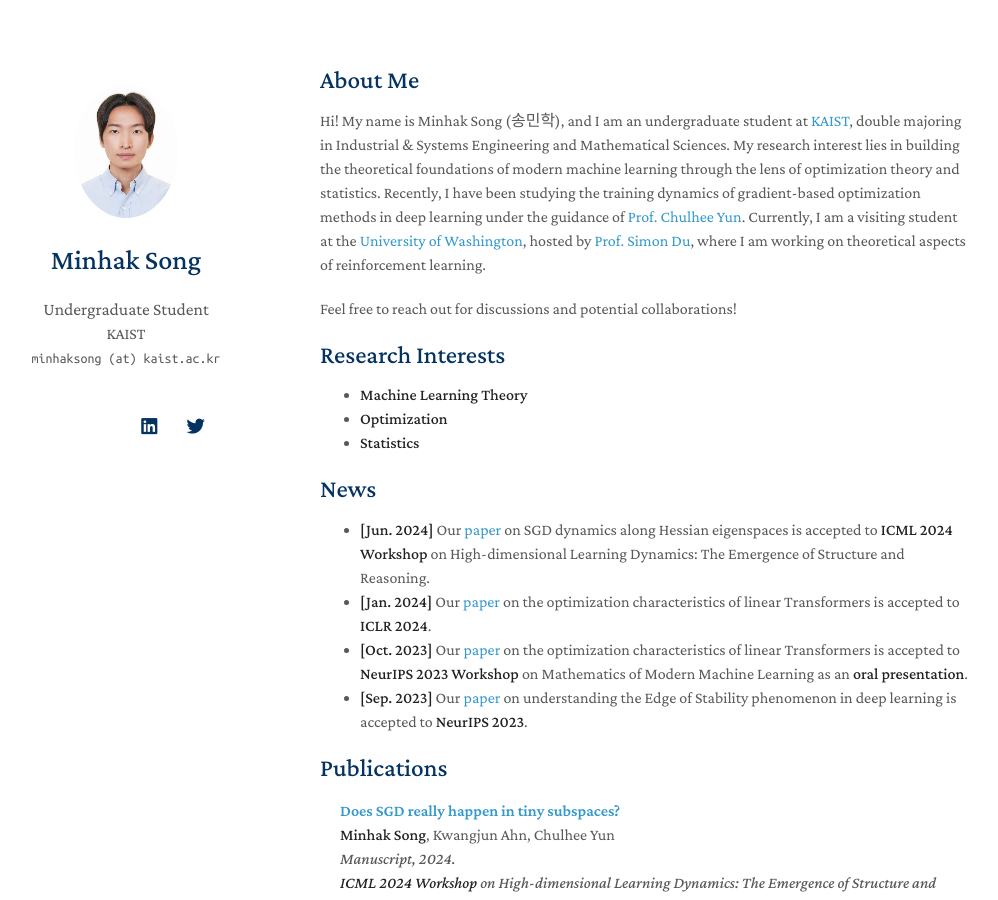
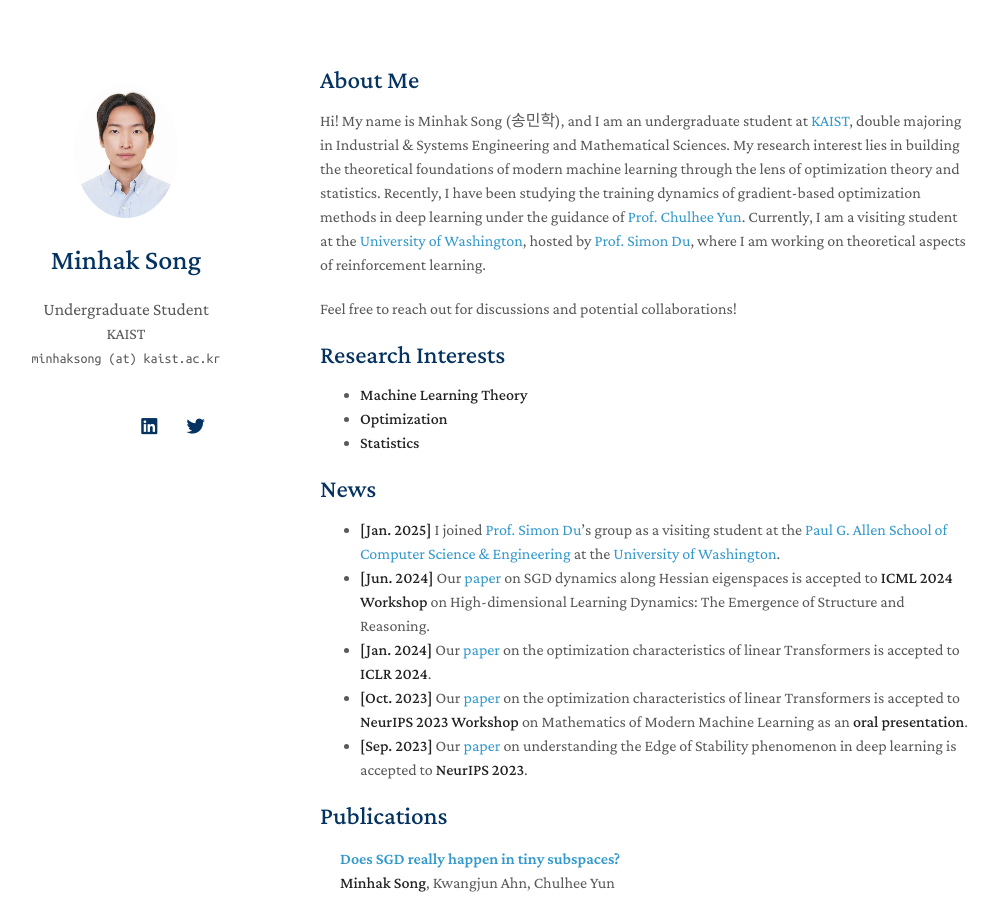
Before and after one commit to songminhak/songminhak.github.io, a Jekyll site: the page built from index.md, in a window 1280 px wide and 900 px high. Shown: the whole window, without its empty margins (150-1148 px from the left). Built offline with Jekyll 4.4.1, drawn with Linux system fonts in a browser that asks for light colours; nearby versions of some CDN libraries; a style sheet for code colours, icons or effects is not loaded; our own code applies the rules of GitHub Pages for plain Markdown files.

Commit message:
update news

```diff
--- a/index.md
+++ b/index.md
@@ -16,6 +16,7 @@
 
 ## News
 
+- **[Jan. 2025]** I joined [Prof. Simon Du](https://simonshaoleidu.com/)'s group as a visiting student at the [Paul G. Allen School of Computer Science & Engineering](https://www.cs.washington.edu/) at the [University of Washington](https://www.washington.edu/).
 - **[Jun. 2024]** Our [paper](https://arxiv.org/abs/2405.16002) on SGD dynamics along Hessian eigenspaces is accepted to **ICML 2024 Workshop** on High-dimensional Learning Dynamics: The Emergence of Structure and Reasoning.
 - **[Jan. 2024]** Our [paper](https://arxiv.org/abs/2310.01082) on the optimization characteristics of linear Transformers is accepted to **ICLR 2024**.
 - **[Oct. 2023]** Our [paper](https://arxiv.org/abs/2310.01082) on the optimization characteristics of linear Transformers is accepted to **NeurIPS 2023 Workshop** on Mathematics of Modern Machine Learning as an **oral presentation**.
```
